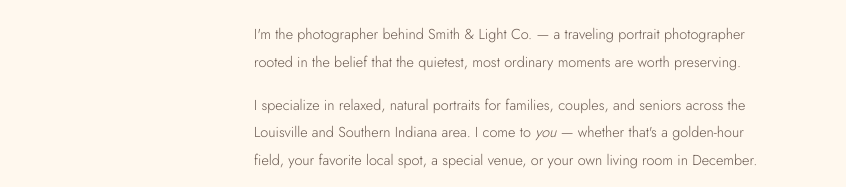
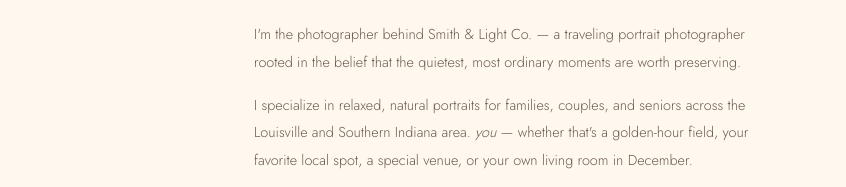
Before and after one commit to EllinorSmith/Smith-Light-Co., a plain HTML site: page index.html in a window 1280 px wide. Shown: the part 1285-1472 px from the top of the page, 434-1280 px from the left. Drawn offline with nearby package versions, Linux system fonts and the light colour scheme.

Commit message:
update language

```diff
--- a/index.html
+++ b/index.html
@@ -192,7 +192,7 @@
       <span class="section-eyebrow">The photographer</span>
       <h2 class="section-title">Hi, I'm <em>Ellinor</em></h2>
       <p>I'm the photographer behind Smith & Light Co. — a traveling portrait photographer rooted in the belief that the quietest, most ordinary moments are worth preserving.</p>
-      <p>I specialize in relaxed, natural portraits for families, couples, and seniors across the Louisville and Southern Indiana area. I come to <em style="font-style:italic;">you</em> — whether that's a golden-hour field, your favorite local spot, a special venue, or your own living room in December.</p>
+      <p>I specialize in relaxed, natural portraits for families, couples, and seniors across the Louisville and Southern Indiana area. <em style="font-style:italic;">you</em> — whether that's a golden-hour field, your favorite local spot, a special venue, or your own living room in December.</p>
       <p>My sessions are unhurried, warm, and genuinely fun — because the best photos happen when everyone forgets the camera is there.</p>
     </div>
   </section>
```
